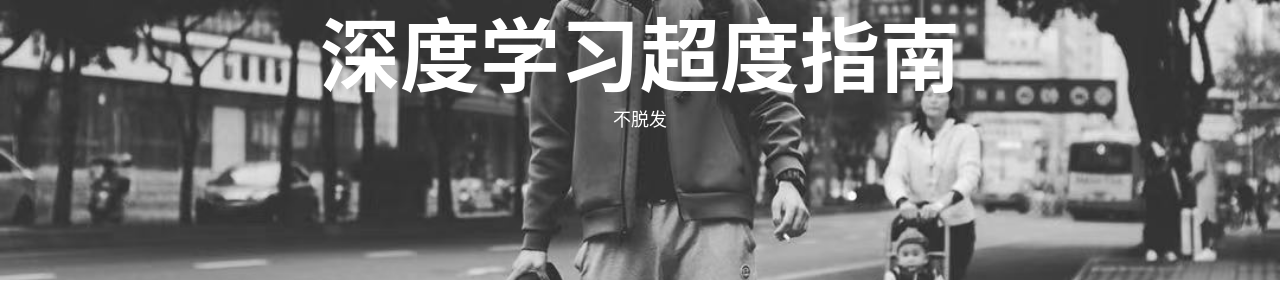
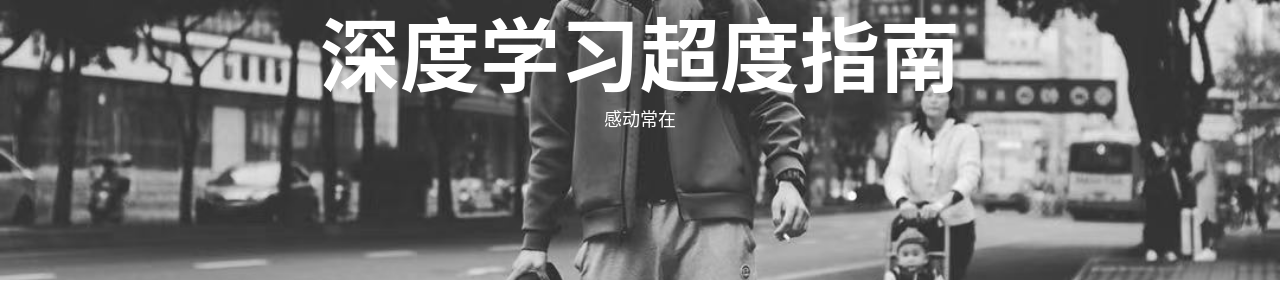
Before and after one commit to wdd233/wdd233.github.io, a Jekyll site: the page built from index.html, in a window 1280 px wide. Shown: the part 138-438 px from the top of the page. Built offline with Jekyll 4.4.1, drawn with Linux system fonts in a browser that asks for light colours; nearby versions of some CDN libraries; the list of posts is cut into pages by our own code; comment, search, counter and statistics services are not loaded.

Commit message:
Update index.html

```diff
--- a/index.html
+++ b/index.html
@@ -1,6 +1,6 @@
 ---
 layout: page
-description: "不脱发"
+description: "感动常在"
 ---
 
 {% for post in paginator.posts %}
```
